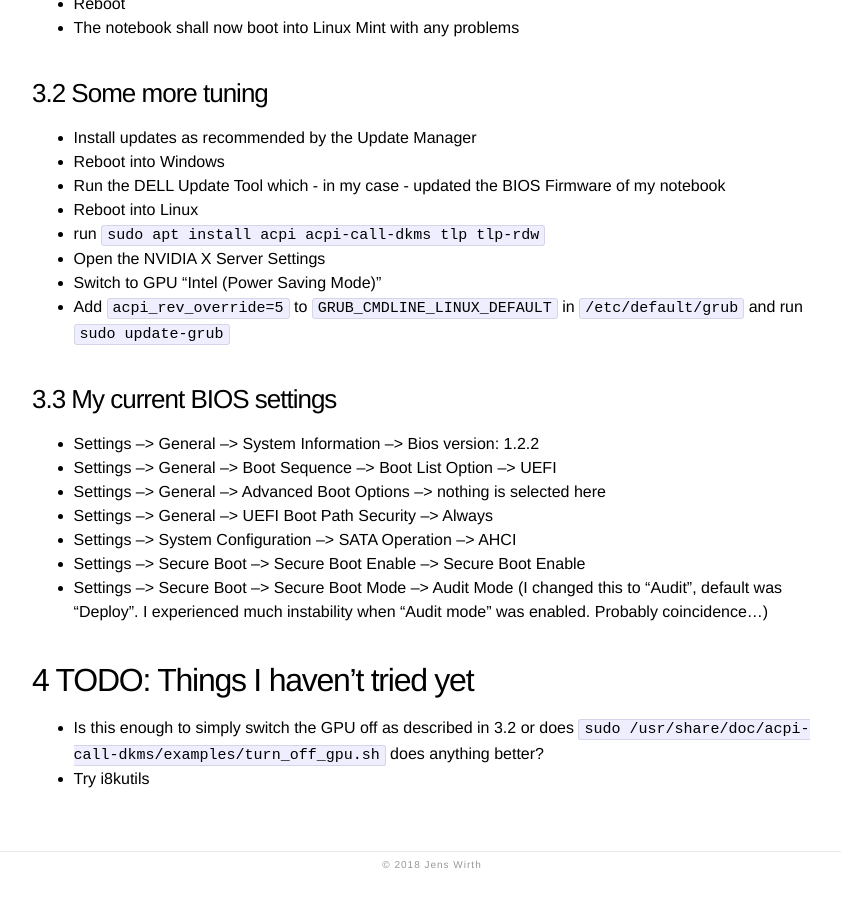
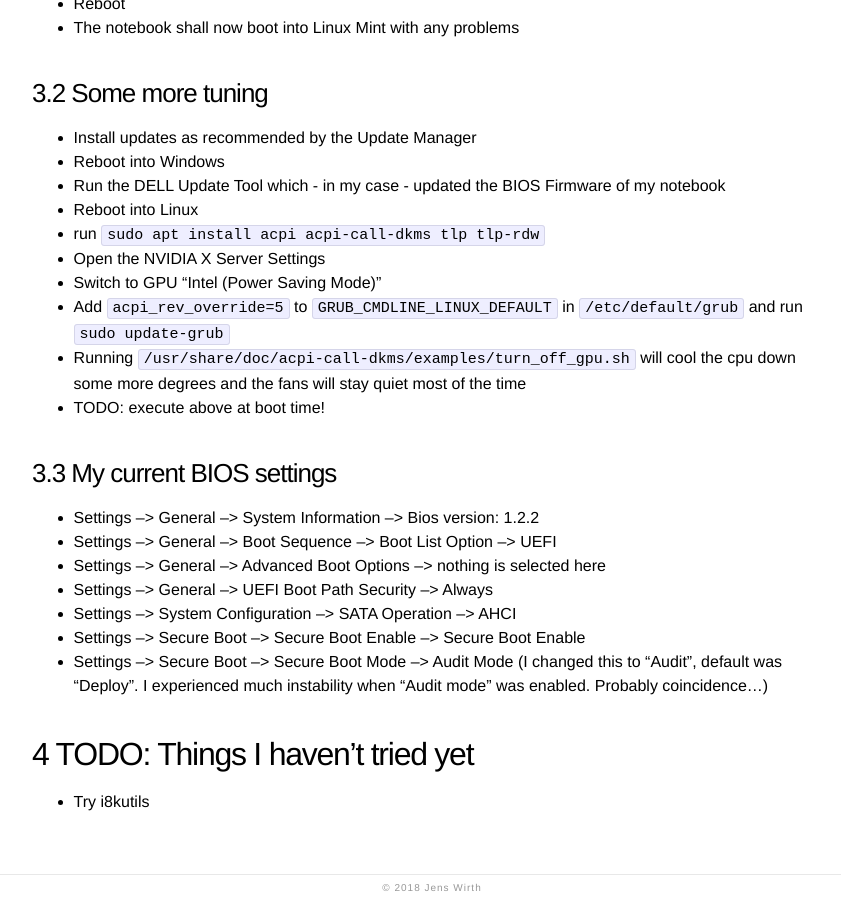
Before and after one commit to jewirth/jewirth.github.io, a Jekyll site: the page built from _posts/2018-07-25-Linux-Mint-19-on-Dell-XPS-15-9570-(2018).markdown, in a window 1280 px wide and 900 px high, scrolled down 2616 px. Shown: the whole window, without its empty margins (208-1049 px from the left). Built offline with Jekyll 4.4.1, drawn with Linux system fonts in a browser that asks for light colours; before the commit the page ends 3493 px from its top, so only the background shows below that.

Commit message:
Update 2018-07-25-Linux-Mint-19-on-Dell-XPS-15-9570-(2018).markdown

````diff
--- a/_posts/2018-07-25-Linux-Mint-19-on-Dell-XPS-15-9570-(2018).markdown
+++ b/_posts/2018-07-25-Linux-Mint-19-on-Dell-XPS-15-9570-(2018).markdown
@@ -85,6 +85,8 @@ Now, when booting, the grub boot loader shows up automatically and offers you to
 - Open the NVIDIA X Server Settings
 - Switch to GPU "Intel (Power Saving Mode)"
 - Add ```acpi_rev_override=5``` to ```GRUB_CMDLINE_LINUX_DEFAULT``` in ```/etc/default/grub``` and run ```sudo update-grub```
+- Running ```/usr/share/doc/acpi-call-dkms/examples/turn_off_gpu.sh``` will cool the cpu down some more degrees and the fans will stay quiet most of the time
+- TODO: execute above at boot time!
 
 ## 3.3 My current BIOS settings
 - Settings --> General --> System Information --> Bios version: 1.2.2
@@ -96,5 +98,4 @@ Now, when booting, the grub boot loader shows up automatically and offers you to
 - Settings --> Secure Boot --> Secure Boot Mode --> Audit Mode (I changed this to "Audit", default was "Deploy". I experienced much instability when "Audit mode" was enabled. Probably coincidence...)
 
 # 4 TODO: Things I haven't tried yet
-- Is this enough to simply switch the GPU off as described in 3.2 or does ```sudo /usr/share/doc/acpi-call-dkms/examples/turn_off_gpu.sh``` does anything better?
 - Try i8kutils
````
